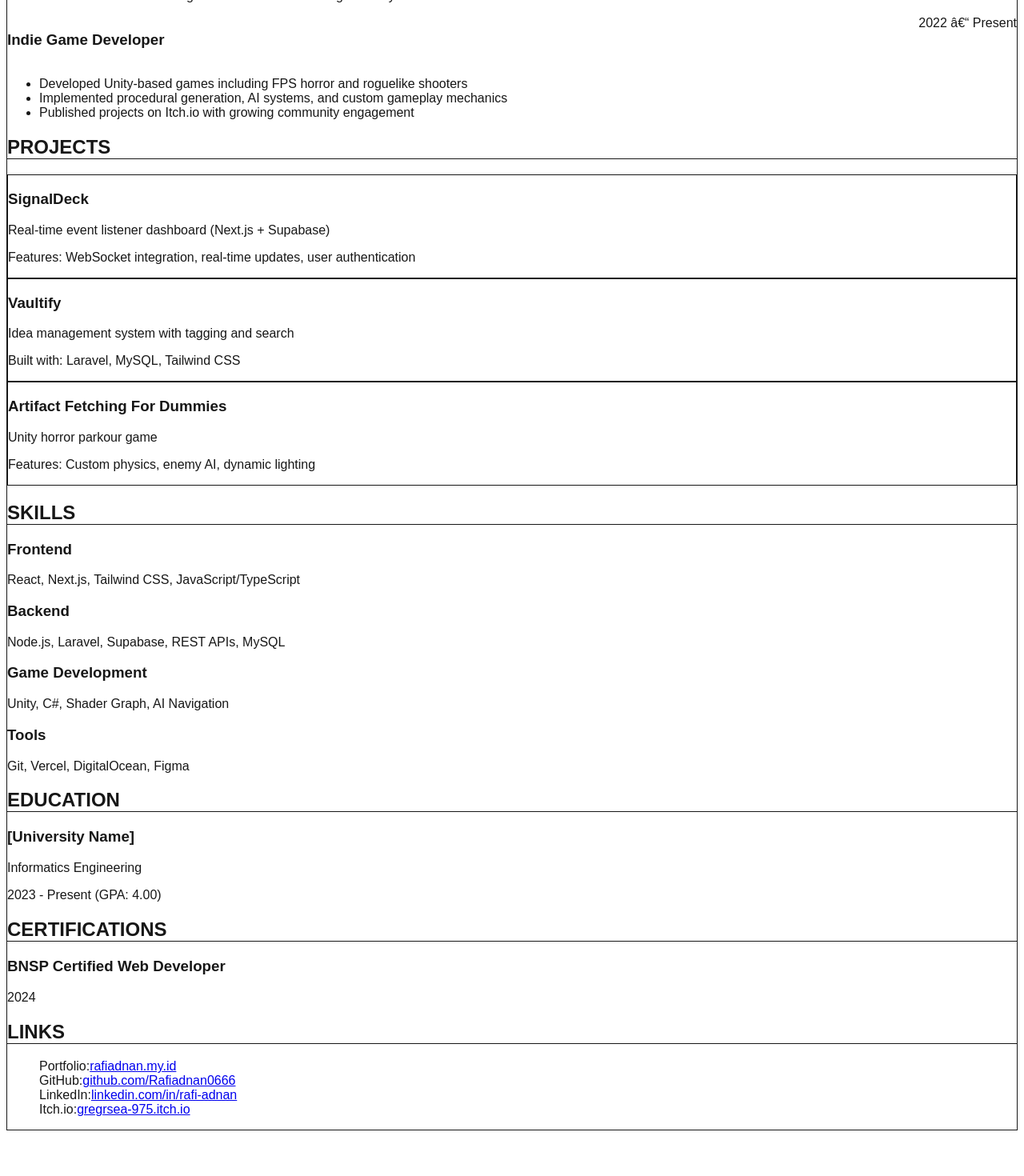
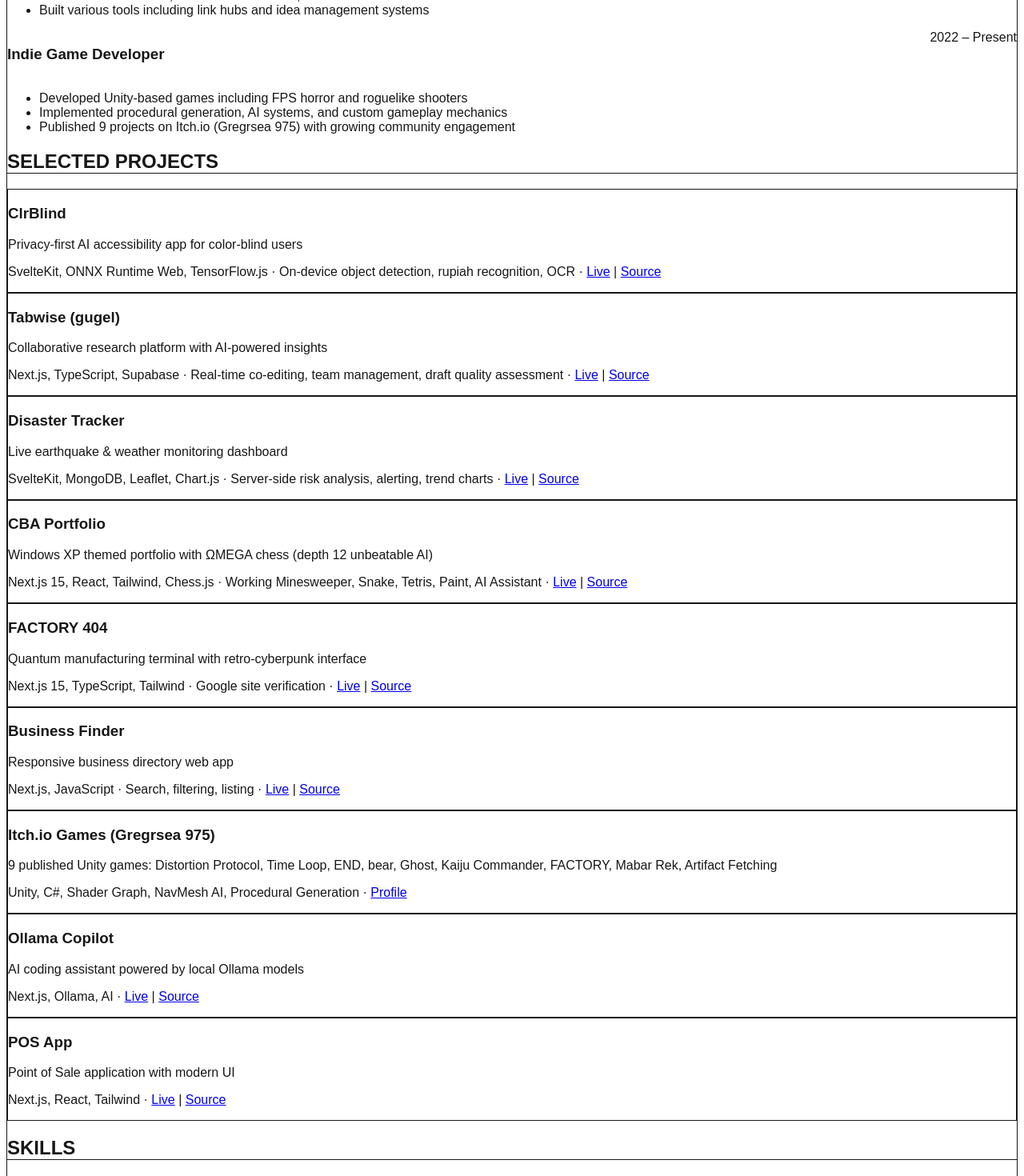
Before and after one commit to Rafiadnan0666/cba, a Next.js app: page /resume in a window 1280 px wide. Shown: the part 780-2250 px from the top of the page at 80% size. Before the commit the page ends 2201 px from the top, so only its background shows below. Built offline with nearby package versions, Linux system fonts and the light colour scheme.

Commit message:
Polish: Update resume with real projects, fix LinkedIn URL, add Fastwork/Fiverr links

```diff
--- a/src/app/resume/page.js
+++ b/src/app/resume/page.js
@@ -81,7 +81,8 @@
                   <p className="text-gray-700">
                     Versatile developer with experience in web and game development. Passionate about building efficient,
                     user-friendly applications and immersive game experiences. Strong problem-solving skills and ability
-                    to quickly adapt to new technologies.
+                    to quickly adapt to new technologies. BNSP Certified Web Developer with 40+ repositories across web,
+                    mobile, and game dev. 3rd Place Portfolio Competition 2025. Published 9 games on Itch.io as Gregrsea 975.
                   </p>
                 </section>
 
@@ -92,7 +93,7 @@
                   <div className="mb-6">
                     <div className="flex justify-between items-start">
                       <h3 className="font-bold text-gray-800">Web Developer Intern</h3>
-                      <span className="text-sm text-gray-600">Feb 2024 â€“ Jul 2024</span>
+                      <span className="text-sm text-gray-600">Feb 2024 – Jul 2024</span>
                     </div>
                     <p className="text-gray-600 text-sm mb-2">YBM PLN</p>
                     <ul className="list-disc pl-5 mt-2 space-y-1 text-gray-700 text-sm">
@@ -105,7 +106,7 @@
                   <div className="mb-6">
                     <div className="flex justify-between items-start">
                       <h3 className="font-bold text-gray-800">Freelance Full-Stack Developer</h3>
-                      <span className="text-sm text-gray-600">2023 â€“ Present</span>
+                      <span className="text-sm text-gray-600">2023 – Present</span>
                     </div>
                     <ul className="list-disc pl-5 mt-2 space-y-1 text-gray-700 text-sm">
                       <li>Developed full-stack applications using Laravel, Next.js, and Supabase</li>
@@ -117,34 +118,64 @@
                   <div>
                     <div className="flex justify-between items-start">
                       <h3 className="font-bold text-gray-800">Indie Game Developer</h3>
-                      <span className="text-sm text-gray-600">2022 â€“ Present</span>
+                      <span className="text-sm text-gray-600">2022 – Present</span>
                     </div>
                     <ul className="list-disc pl-5 mt-2 space-y-1 text-gray-700 text-sm">
                       <li>Developed Unity-based games including FPS horror and roguelike shooters</li>
                       <li>Implemented procedural generation, AI systems, and custom gameplay mechanics</li>
-                      <li>Published projects on Itch.io with growing community engagement</li>
+                      <li>Published 9 projects on Itch.io (Gregrsea 975) with growing community engagement</li>
                     </ul>
                   </div>
                 </section>
 
                 {/* Projects */}
                 <section>
-                  <h2 className="text-xl font-bold text-gray-800 mb-4 pb-2 border-b border-gray-200">PROJECTS</h2>
+                  <h2 className="text-xl font-bold text-gray-800 mb-4 pb-2 border-b border-gray-200">SELECTED PROJECTS</h2>
                   <div className="grid grid-cols-1 gap-4">
                     <div className="border border-gray-200 p-4 rounded">
-                      <h3 className="font-bold text-gray-800">SignalDeck</h3>
-                      <p className="text-sm text-gray-600 mb-2">Real-time event listener dashboard (Next.js + Supabase)</p>
-                      <p className="text-xs text-gray-500">Features: WebSocket integration, real-time updates, user authentication</p>
+                      <h3 className="font-bold text-gray-800">ClrBlind</h3>
+                      <p className="text-sm text-gray-600 mb-2">Privacy-first AI accessibility app for color-blind users</p>
+                      <p className="text-xs text-gray-500">SvelteKit, ONNX Runtime Web, TensorFlow.js · On-device object detection, rupiah recognition, OCR · <a href="https://collind.vercel.app" className="text-blue-600 hover:underline">Live</a> | <a href="https://github.com/Rafiadnan0666/color-blind" className="text-blue-600 hover:underline">Source</a></p>
                     </div>
                     <div className="border border-gray-200 p-4 rounded">
-                      <h3 className="font-bold text-gray-800">Vaultify</h3>
-                      <p className="text-sm text-gray-600 mb-2">Idea management system with tagging and search</p>
-                      <p className="text-xs text-gray-500">Built with: Laravel, MySQL, Tailwind CSS</p>
+                      <h3 className="font-bold text-gray-800">Tabwise (gugel)</h3>
+                      <p className="text-sm text-gray-600 mb-2">Collaborative research platform with AI-powered insights</p>
+                      <p className="text-xs text-gray-500">Next.js, TypeScript, Supabase · Real-time co-editing, team management, draft quality assessment · <a href="https://gugel-ebon.vercel.app" className="text-blue-600 hover:underline">Live</a> | <a href="https://github.com/Rafiadnan0666/gugel" className="text-blue-600 hover:underline">Source</a></p>
                     </div>
                     <div className="border border-gray-200 p-4 rounded">
-                      <h3 className="font-bold text-gray-800">Artifact Fetching For Dummies</h3>
-                      <p className="text-sm text-gray-600 mb-2">Unity horror parkour game</p>
-                      <p className="text-xs text-gray-500">Features: Custom physics, enemy AI, dynamic lighting</p>
+                      <h3 className="font-bold text-gray-800">Disaster Tracker</h3>
+                      <p className="text-sm text-gray-600 mb-2">Live earthquake & weather monitoring dashboard</p>
+                      <p className="text-xs text-gray-500">SvelteKit, MongoDB, Leaflet, Chart.js · Server-side risk analysis, alerting, trend charts · <a href="https://disaster-tracker.vercel.app" className="text-blue-600 hover:underline">Live</a> | <a href="https://github.com/Rafiadnan0666/disaster-svelte" className="text-blue-600 hover:underline">Source</a></p>
+                    </div>
+                    <div className="border border-gray-200 p-4 rounded">
+                      <h3 className="font-bold text-gray-800">CBA Portfolio</h3>
+                      <p className="text-sm text-gray-600 mb-2">Windows XP themed portfolio with ΩMEGA chess (depth 12 unbeatable AI)</p>
+                      <p className="text-xs text-gray-500">Next.js 15, React, Tailwind, Chess.js · Working Minesweeper, Snake, Tetris, Paint, AI Assistant · <a href="https://www.rafiadnan.my.id" className="text-blue-600 hover:underline">Live</a> | <a href="https://github.com/Rafiadnan0666/cba" className="text-blue-600 hover:underline">Source</a></p>
+                    </div>
+                    <div className="border border-gray-200 p-4 rounded">
+                      <h3 className="font-bold text-gray-800">FACTORY 404</h3>
+                      <p className="text-sm text-gray-600 mb-2">Quantum manufacturing terminal with retro-cyberpunk interface</p>
+                      <p className="text-xs text-gray-500">Next.js 15, TypeScript, Tailwind · Google site verification · <a href="https://factoryy.vercel.app" className="text-blue-600 hover:underline">Live</a> | <a href="https://github.com/Rafiadnan0666/factory-1" className="text-blue-600 hover:underline">Source</a></p>
+                    </div>
+                    <div className="border border-gray-200 p-4 rounded">
+                      <h3 className="font-bold text-gray-800">Business Finder</h3>
+                      <p className="text-sm text-gray-600 mb-2">Responsive business directory web app</p>
+                      <p className="text-xs text-gray-500">Next.js, JavaScript · Search, filtering, listing · <a href="https://busfind.vercel.app" className="text-blue-600 hover:underline">Live</a> | <a href="https://github.com/Rafiadnan0666/business-finder" className="text-blue-600 hover:underline">Source</a></p>
+                    </div>
+                    <div className="border border-gray-200 p-4 rounded">
+                      <h3 className="font-bold text-gray-800">Itch.io Games (Gregrsea 975)</h3>
+                      <p className="text-sm text-gray-600 mb-2">9 published Unity games: Distortion Protocol, Time Loop, END, bear, Ghost, Kaiju Commander, FACTORY, Mabar Rek, Artifact Fetching</p>
+                      <p className="text-xs text-gray-500">Unity, C#, Shader Graph, NavMesh AI, Procedural Generation · <a href="https://gregrsea-975.itch.io" className="text-blue-600 hover:underline">Profile</a></p>
+                    </div>
+                    <div className="border border-gray-200 p-4 rounded">
+                      <h3 className="font-bold text-gray-800">Ollama Copilot</h3>
+                      <p className="text-sm text-gray-600 mb-2">AI coding assistant powered by local Ollama models</p>
+                      <p className="text-xs text-gray-500">Next.js, Ollama, AI · <a href="https://ollama-copilot.vercel.app" className="text-blue-600 hover:underline">Live</a> | <a href="https://github.com/Rafiadnan0666/ollama-copilot" className="text-blue-600 hover:underline">Source</a></p>
+                    </div>
+                    <div className="border border-gray-200 p-4 rounded">
+                      <h3 className="font-bold text-gray-800">POS App</h3>
+                      <p className="text-sm text-gray-600 mb-2">Point of Sale application with modern UI</p>
+                      <p className="text-xs text-gray-500">Next.js, React, Tailwind · <a href="https://pos-app-peach.vercel.app" className="text-blue-600 hover:underline">Live</a> | <a href="https://github.com/Rafiadnan0666/pos-pake-jees" className="text-blue-600 hover:underline">Source</a></p>
                     </div>
                   </div>
                 </section>
@@ -158,19 +189,19 @@
                   <div className="space-y-4">
                     <div>
                       <h3 className="font-medium text-gray-700">Frontend</h3>
-                      <p className="text-sm text-gray-600">React, Next.js, Tailwind CSS, JavaScript/TypeScript</p>
+                      <p className="text-sm text-gray-600">React, Next.js, Tailwind CSS, JavaScript/TypeScript, SvelteKit</p>
                     </div>
                     <div>
                       <h3 className="font-medium text-gray-700">Backend</h3>
-                      <p className="text-sm text-gray-600">Node.js, Laravel, Supabase, REST APIs, MySQL</p>
+                      <p className="text-sm text-gray-600">Node.js, Laravel, CodeIgniter, Supabase, REST APIs, MySQL, MongoDB</p>
                     </div>
                     <div>
                       <h3 className="font-medium text-gray-700">Game Development</h3>
-                      <p className="text-sm text-gray-600">Unity, C#, Shader Graph, AI Navigation</p>
+                      <p className="text-sm text-gray-600">Unity, C#, Shader Graph, AI Navigation, Procedural Generation</p>
                     </div>
                     <div>
-                      <h3 className="font-medium text-gray-700">Tools</h3>
-                      <p className="text-sm text-gray-600">Git, Vercel, DigitalOcean, Figma</p>
+                      <h3 className="font-medium text-gray-700">Tools & Cloud</h3>
+                      <p className="text-sm text-gray-600">Git, Vercel, DigitalOcean, Figma, Docker, CI/CD</p>
                     </div>
                   </div>
                 </section>
@@ -179,9 +210,9 @@
                 <section>
                   <h2 className="text-xl font-bold text-gray-800 mb-4 pb-2 border-b border-gray-200">EDUCATION</h2>
                   <div>
-                    <h3 className="font-medium text-gray-700">[University Name]</h3>
-                    <p className="text-sm text-gray-600">Informatics Engineering</p>
-                    <p className="text-sm text-gray-600">2023 - Present (GPA: 4.00)</p>
+                    <h3 className="font-medium text-gray-700">Informatics Engineering</h3>
+                    <p className="text-sm text-gray-600">University in Indonesia</p>
+                    <p className="text-sm text-gray-600">2023 – Present (GPA: 4.00)</p>
                   </div>
                 </section>
 
@@ -190,7 +221,11 @@
                   <h2 className="text-xl font-bold text-gray-800 mb-4 pb-2 border-b border-gray-200">CERTIFICATIONS</h2>
                   <div>
                     <h3 className="font-medium text-gray-700">BNSP Certified Web Developer</h3>
-                    <p className="text-sm text-gray-600">2024</p>
+                    <p className="text-sm text-gray-600">2024 — National Professional Certification Agency</p>
+                  </div>
+                  <div className="mt-3">
+                    <h3 className="font-medium text-gray-700">3rd Place Portfolio Competition</h3>
+                    <p className="text-sm text-gray-600">2025</p>
                   </div>
                 </section>
 
@@ -208,11 +243,19 @@
                     </li>
                     <li className="flex items-center">
                       <span className="text-gray-700 w-24">LinkedIn:</span>
-                      <a href="https://linkedin.com/in/rafi-adnan" className="text-blue-600 hover:underline">linkedin.com/in/rafi-adnan</a>
+                      <a href="https://www.linkedin.com/in/rafi-adnan-a52141274/" className="text-blue-600 hover:underline">linkedin.com/in/rafi-adnan</a>
                     </li>
                     <li className="flex items-center">
                       <span className="text-gray-700 w-24">Itch.io:</span>
                       <a href="https://gregrsea-975.itch.io" className="text-blue-600 hover:underline">gregrsea-975.itch.io</a>
+                    </li>
+                    <li className="flex items-center">
+                      <span className="text-gray-700 w-24">Fastwork:</span>
+                      <a href="https://fastwork.id/user/gregrsea" className="text-blue-600 hover:underline">fastwork.id/gregrsea</a>
+                    </li>
+                    <li className="flex items-center">
+                      <span className="text-gray-700 w-24">Fiverr:</span>
+                      <a href="https://www.fiverr.com/s/1EA3XQ6" className="text-blue-600 hover:underline">fiverr.com/s/1EA3XQ6</a>
                     </li>
                   </ul>
                 </section>
```
